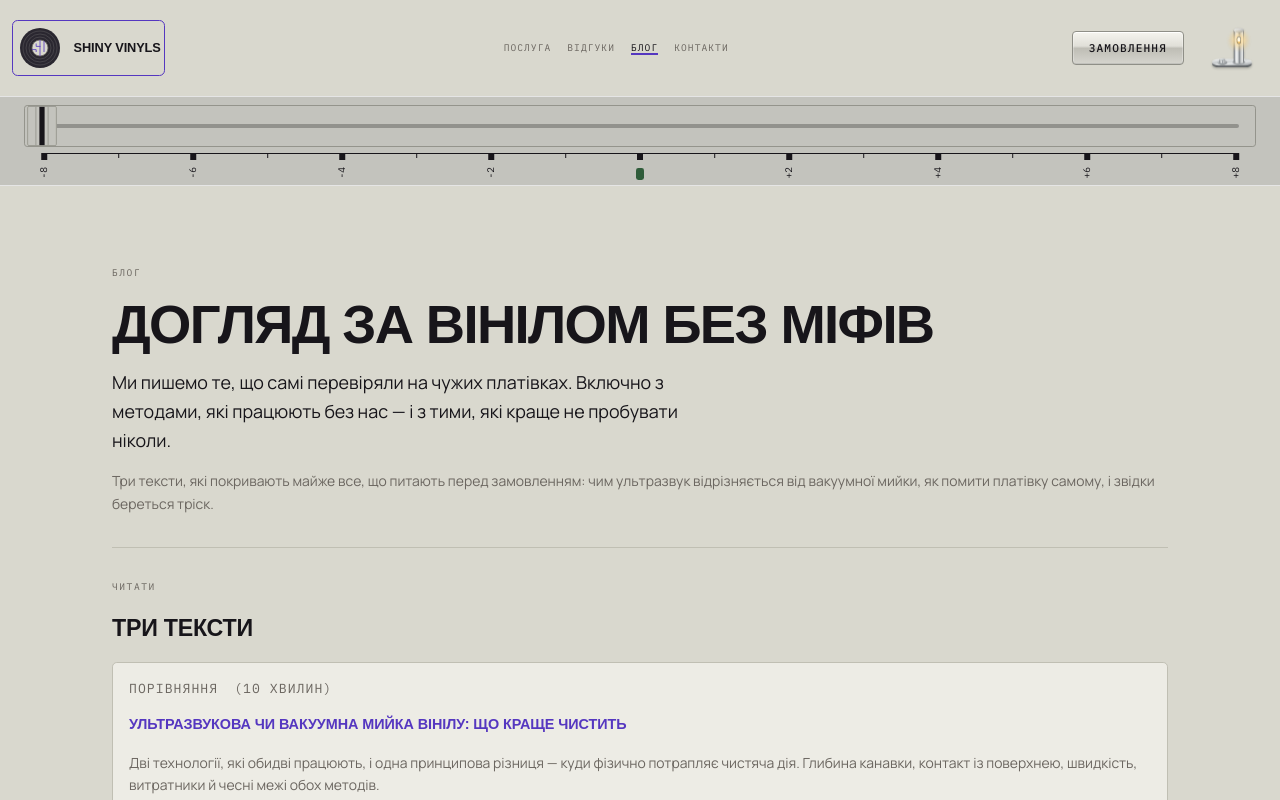
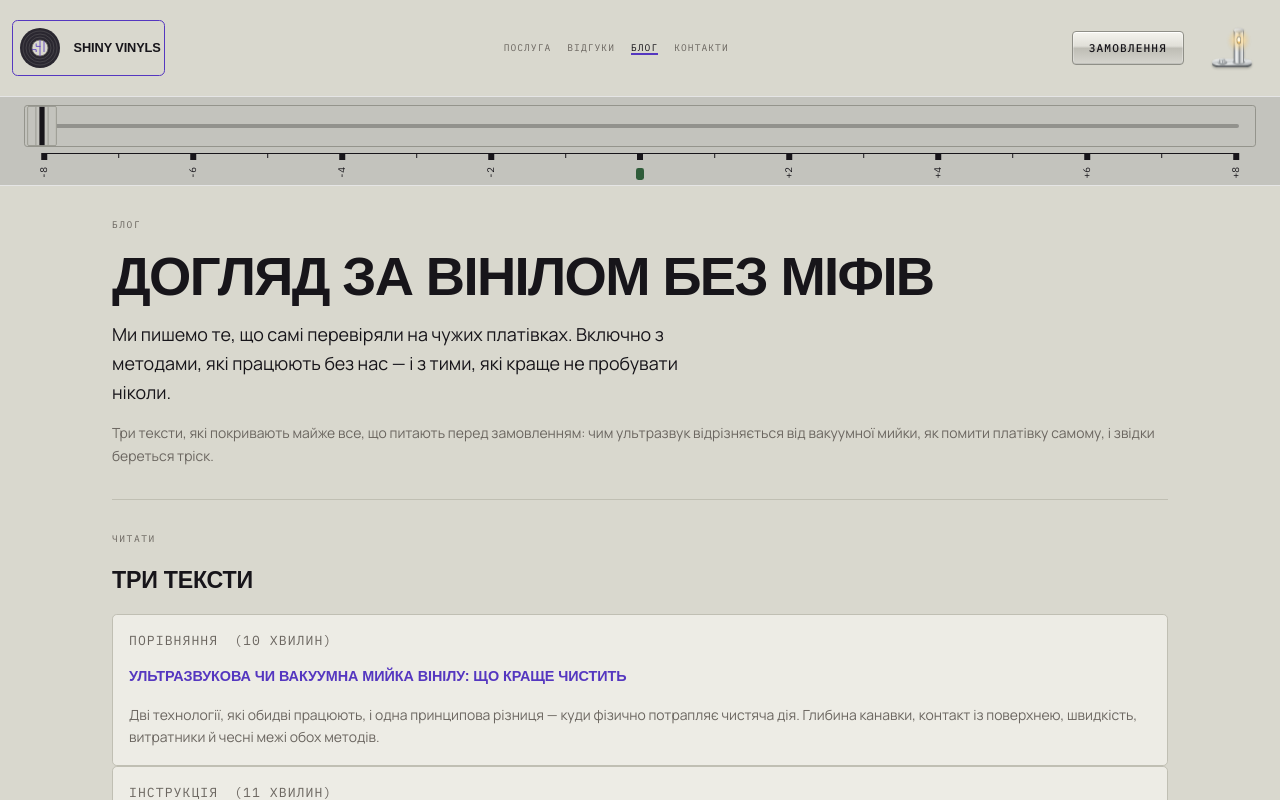
Before and after one commit to TolikSyedin/shiny-vinyls, a Next.js app: page /blog in a window 1280 px wide. Shown: the top 800 px of the page. Built offline with nearby package versions, Linux system fonts and the light colour scheme; a web font is replaced by a local one.

Commit message:
Reduce top padding for hero section and page element wrappers

```diff
--- a/components/blog/article-header.tsx
+++ b/components/blog/article-header.tsx
@@ -9,7 +9,7 @@ export function ArticleHeader({
   lead,
 }: Pick<BlogArticle, 'category' | 'readingTime' | 'title' | 'lead'>) {
   return (
-    <header className="flex flex-col items-start gap-4 pt-16">
+    <header className="flex flex-col items-start gap-4 pt-8">
       <div className="flex flex-wrap items-center gap-4">
         <Breadcrumbs
           items={[{ label: 'Блог', href: '/blog' }, { label: category }]}
--- a/components/common/page-header.tsx
+++ b/components/common/page-header.tsx
@@ -13,7 +13,7 @@ export function PageHeader({
   children?: ReactNode
 }) {
   return (
-    <section className="flex flex-col items-start gap-4 pt-16">
+    <section className="flex flex-col items-start gap-4 pt-8">
       <Eyebrow>{eyebrow}</Eyebrow>
       <h1>{title}</h1>
       {lead ? <Lead>{lead}</Lead> : null}
--- a/components/hero/hero-section.tsx
+++ b/components/hero/hero-section.tsx
@@ -11,7 +11,7 @@ export function HeroSection() {
   const isTouched = touchCount > 0
 
   return (
-    <section className="flex flex-wrap items-center gap-4 pt-16">
+    <section className="flex flex-wrap items-center gap-4 pt-8">
       <div className="contents lg:flex lg:min-w-0 lg:grow lg:basis-[20rem] lg:flex-col lg:items-start lg:gap-4">
         <div className="order-1 flex min-w-0 grow basis-[20rem] flex-col items-start gap-4">
           <h1>
--- a/components/layout/page-container.tsx
+++ b/components/layout/page-container.tsx
@@ -1,7 +1,7 @@
 import type { ReactNode } from 'react'
 
 const BASE =
-  'mx-auto w-full flex flex-col flex-1 p-4 sm:px-6 lg:px-8 lg:max-w-[60rem] xl:max-w-[70rem]'
+  'mx-auto w-full flex flex-col flex-1 px-4 sm:px-6 lg:px-8 lg:max-w-[60rem] xl:max-w-[70rem]'
 
 export function PageContainer({ children }: { children: ReactNode }) {
   return <main className={BASE}>{children}</main>
```
